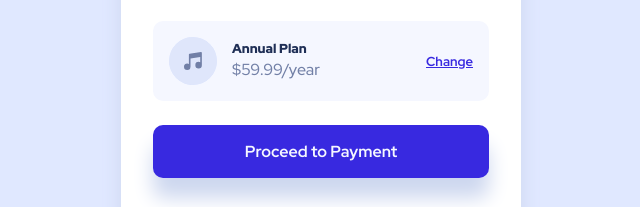
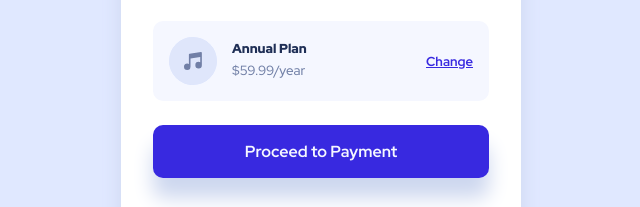
Before and after one commit to Odalloc/order-summary-component, a plain HTML site: page index.html in a window 1280 px wide. Shown: the part 444-651 px from the top of the page, 319-959 px from the left. Drawn offline with Linux system fonts and the light colour scheme.

Commit message:
Update styles.css

```diff
--- a/styles.css
+++ b/styles.css
@@ -87,6 +87,10 @@ body {
   font-size: small;
 }
 
+.annual-details p {
+  font-size: smaller;
+}
+
 .proceed-btn {
   background-color: var(--brightBlue);
   padding: 1em;
```
